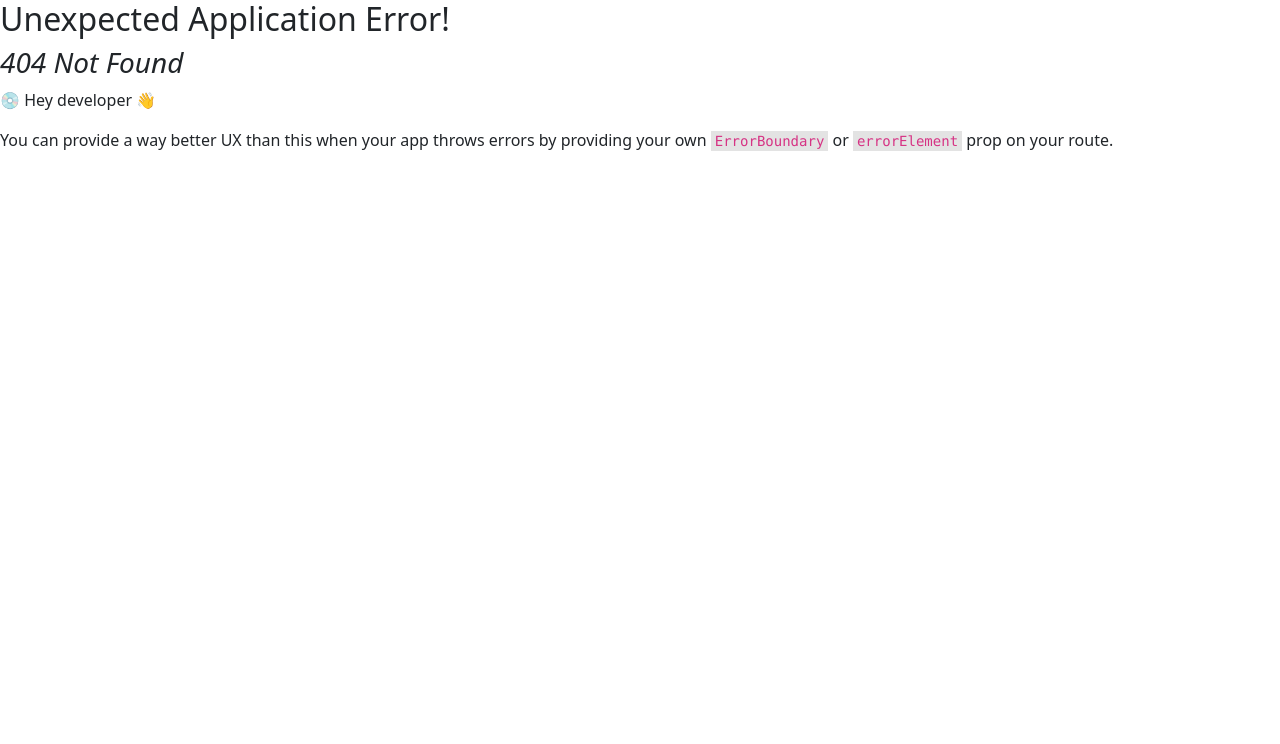
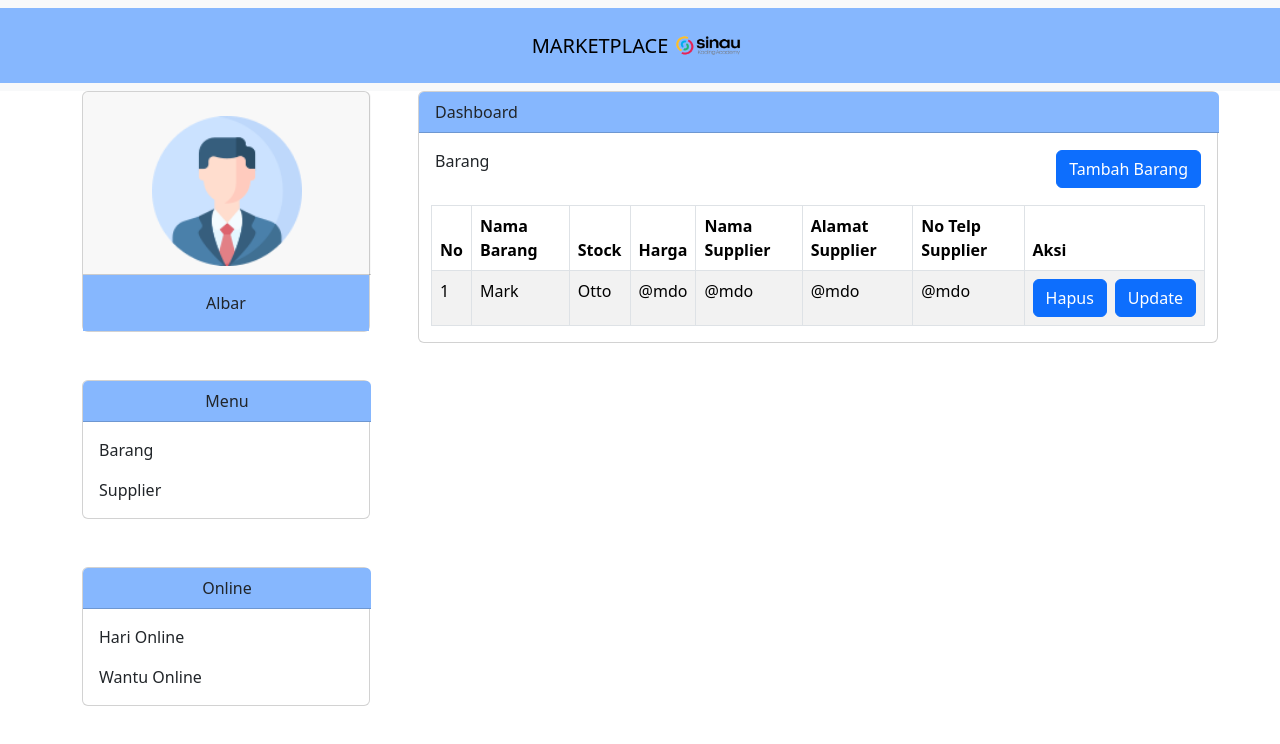
Before and after one commit to MoIkrom/sinau-app, a React (Create React App) app: page /dashboard in a window 1280 px wide. Before the commit this address had no page. Shown: the top 744 px of the page. Built offline with nearby package versions, Linux system fonts and the light colour scheme.

Commit message:
not fix add product

```diff
--- a/src/components/navbar/Navbar.js
+++ b/src/components/navbar/Navbar.js
@@ -1,17 +1,17 @@
 import React from "react";
 import "bootstrap/dist/css/bootstrap.min.css";
 import logo from "../../assets/logo.png";
-import css from "../../css/Navbar.modules.css";
+import "../../css/Navbar.css";
 
-function Navbars() {
+function Navbar() {
   return (
     <nav className="navbar bg-body-tertiary">
-      <div className={`container-fluid ${css["div-cont"]}`}>
+      <div className={"div-cont container-fluid "}>
         <p className="navbar-brand mb-0 mx-0 h1">MARKETPLACE</p>
-        <img src={logo} alt="Logo" className={`${css["logo"]}`} />
+        <img src={logo} alt="Logo" className={"logo"} />
       </div>
     </nav>
   );
 }
 
-export default Navbars;
+export default Navbar;
--- /dev/null
+++ b/src/components/table/Tables.js
@@ -0,0 +1,42 @@
+import React from "react";
+import Table from "react-bootstrap/Table";
+import Button from "react-bootstrap/Button";
+
+function Tables() {
+  return (
+    <>
+      <Table striped bordered hover>
+        <thead>
+          <tr>
+            <th>No</th>
+            <th>Nama Barang</th>
+            <th>Stock </th>
+            <th>Harga</th>
+            <th>Nama Supplier</th>
+            <th>Alamat Supplier</th>
+            <th>No Telp Supplier</th>
+            <th>Aksi</th>
+          </tr>
+        </thead>
+        <tbody>
+          <tr>
+            <td>1</td>
+            <td>Mark</td>
+            <td>Otto</td>
+            <td>@mdo</td>
+            <td>@mdo</td>
+            <td>@mdo</td>
+            <td>@mdo</td>
+            <td>
+              <div className="d-flex flex-row gap-2">
+                <Button>Hapus</Button> <Button>Update</Button>
+              </div>
+            </td>
+          </tr>
+        </tbody>
+      </Table>
+    </>
+  );
+}
+
+export default Tables;
--- /dev/null
+++ b/src/css/Dashboard.css
@@ -0,0 +1,12 @@
+.img-profile{
+    width: 150px;
+}
+.gaps{
+    gap:50px
+}
+.widths{
+    width: 50rem;
+}
+.bgColor{
+    background-color: #86b7fe;
+}
--- /dev/null
+++ b/src/css/HomePage.css
@@ -0,0 +1,4 @@
+.main{
+    display: flex;
+
+}
--- a/src/css/Login.css
+++ b/src/css/Login.css
@@ -1,22 +1,31 @@
-.div-cont {
+.div-cont-login {
   display: flex;
   flex-direction: row;
   justify-content: center !important;
+  height: 350px;
+  gap: 50px;
 }
-.title{
+.title {
   width: 500px;
 }
 
-.btn{
+.btn {
   display: flex;
   flex-direction: column;
   justify-content: center !important;
 }
 
-.enter{
+.enter {
   margin: auto;
+  background-color: #86b7fe;
+  border-color: #86b7fe;
 }
-.text{
+.enter:hover {
+  margin: auto;
+  background-color: #86b7fe;
+  border-color: #86b7fe;
+}
+.text {
   text-decoration: underline;
   color: rgb(75, 149, 235);
 }
--- /dev/null
+++ b/src/css/Navbar.css
@@ -0,0 +1,15 @@
+.container-fluid {
+  background-color: #86b7fe;
+
+}
+
+.div-cont {
+  display: flex !important ;
+  flex-direction: row;
+  justify-content:center !important ;
+}
+
+.logo {
+  width: 80px !important;
+  height: 75px !important;
+}
--- a/src/css/Navbar.modules.css
+++ /dev/null
@@ -1,11 +0,0 @@
-.div-cont {
-  display: flex;
-  flex-direction: row;
-  align-items: center;
-  justify-content: flex-start !important;
-}
-
-.logo {
-  width: 80px !important;
-  height: 75px !important;
-}
--- a/src/pages/HomePage.js
+++ b/src/pages/HomePage.js
@@ -12,13 +12,15 @@ function HomePage() {
   return (
     <>
       <Navbars />
-      <h1>Selamat Datang di Market Place Sinau Academy</h1>
-      <p>Silahkan Login untuk masuk ke akun Anda</p>
-      <Button variant="outline-success" onClick={toLogin}>
-        Success
-      </Button>
-
-      <p>Belum punya akun ? Register disini </p>
+      <div className="container">
+        <div className="d-flex flex-column align-items-center justify-content-center   ">
+          <h1 className="my-5">Selamat Datang di Market Place Sinau Academy</h1>
+          <p className="mt-5 mb-3" >Silahkan Klik Lanjutkan untuk masuk ke Aplikasi </p>
+          <Button className="my-2 w-25 align-items-center" variant="outline-success" onClick={toLogin}>
+            Lanjutkan
+          </Button>
+        </div>{" "}
+      </div>
       <Footer />
     </>
   );
--- a/src/pages/auth/login.js
+++ b/src/pages/auth/login.js
@@ -2,7 +2,7 @@ import React from "react";
 import Card from "react-bootstrap/Card";
 import logo from "../../assets/logo.png";
 import "../../css/Login.css";
-
+import Navbar from "../../components/navbar/Navbar";
 import { useNavigate } from "react-router-dom";
 import Button from "react-bootstrap/Button";
 import Form from "react-bootstrap/Form";
@@ -12,7 +12,8 @@ function Login() {
   const toRegister = () => navigate("/register");
   return (
     <>
-      <div className="div-cont">
+    <Navbar/>
+      <div className="div-cont-login mt-5">
         <img src={logo} alt="" />
         <Card className="title">
           <Card.Header className="d-flex justify-content-center ">
@@ -30,7 +31,7 @@ function Login() {
                 <Form.Control type="password" placeholder="Enter Password" />
               </Form.Group>
               <div className="btn">
-                <Button className="enter" variant="primary" type="submit">
+                <Button className="enter" type="submit">
                   Masuk
                 </Button>
                 <Form.Text className="text" onClick={toRegister}>Belum Punya Akun</Form.Text>
--- /dev/null
+++ b/src/pages/dashboard/dashboard.js
@@ -0,0 +1,78 @@
+import React from "react";
+import Button from "react-bootstrap/Button";
+import Card from "react-bootstrap/Card";
+import Navbars from "../../components/navbar/Navbar";
+import profile from "../../assets/profile.png";
+import "../../css/Dashboard.css";
+import Tables from "../../components/table/Tables";
+
+function Dashboard() {
+  return (
+    <>
+      <Navbars />
+      <div className="container d-flex flex-row gap-5">
+        <div className="d-flex flex-column gap-5">
+          <Card style={{ width: "18rem" }}>
+            <Card.Header
+              className="mx-0 d-flex justify-content-center"
+              style={{ width: "18rem" }}
+            >
+              <Card.Img
+                className="img-profile mt-3 "
+                variant="top"
+                src={profile}
+              />
+            </Card.Header>
+            <Card.Body className="d-flex justify-content-center bgColor">
+              <Card.Text>Albar </Card.Text>
+            </Card.Body>
+          </Card>
+          <Card style={{ width: "18rem" }}>
+            <Card.Header
+              className="mx-0 d-flex justify-content-center bgColor"
+              style={{ width: "18rem" }}
+            >
+              <Card.Text className="d-flex justify-content-center ">
+                Menu{" "}
+              </Card.Text>
+            </Card.Header>
+            <Card.Body>
+              <Card.Text>Barang </Card.Text>
+              <Card.Text>Supplier </Card.Text>
+            </Card.Body>
+          </Card>
+          <Card style={{ width: "18rem" }}>
+            <Card.Header
+              className="mx-0 d-flex justify-content-center bgColor"
+              style={{ width: "18rem" }}
+            >
+              <Card.Text className="d-flex justify-content-center ">
+                Online
+              </Card.Text>
+            </Card.Header>
+            <Card.Body className="d-flex flex-column justify-content-center name">
+              <Card.Text>Hari Online </Card.Text>
+              <Card.Text>Wantu Online </Card.Text>
+            </Card.Body>
+          </Card>
+        </div>
+        <div>
+          <Card className="widths">
+            <Card.Header className="mx-0 d-flex justify-content-start bgColor widths">
+              <Card.Text>Dashboard </Card.Text>
+            </Card.Header>
+            <Card.Body className="d-flex align-items-center justify-content-between">
+              <Card.Text>Barang </Card.Text>
+              <Button>Tambah Barang</Button>
+            </Card.Body>
+            <div className="container">
+              <Tables />
+            </div>
+          </Card>
+        </div>
+      </div>
+    </>
+  );
+}
+
+export default Dashboard;
--- /dev/null
+++ b/src/pages/product/newProduct.js
@@ -0,0 +1,23 @@
+import React from "react";
+import Card from "react-bootstrap/Card";
+import Button from "react-bootstrap/Button";
+
+function newProduct() {
+  return (
+    <>
+      <div className="d-flex justify-content-center align-items-center ">
+        <Card className="widths">
+          <Card.Header className="mx-0 d-flex justify-content-start bgColor widths">
+            <Card.Text>Dashboard </Card.Text>
+          </Card.Header>
+          <Card.Body className="d-flex align-items-center justify-content-between">
+            <Card.Text>Barang </Card.Text>
+            <Button>Tambah Barang</Button>
+          </Card.Body>
+        </Card>
+      </div>
+    </>
+  );
+}
+
+export default newProduct;
--- a/src/router.js
+++ b/src/router.js
@@ -2,9 +2,10 @@ import { createBrowserRouter } from "react-router-dom";
 import Home from "./pages/HomePage";
 import Login from "./pages/auth/login";
 import Register from "./pages/auth/register";
+import Dashboard from "./pages/dashboard/dashboard";
+import NewProduct from "./pages/product/newProduct";
 
 const router = createBrowserRouter([
-  // { path: "/", element: <App />, errorElement: <Error /> },
   { path: "/", element: <Home /> },
   {
     path: "/login",
@@ -22,14 +23,14 @@ const router = createBrowserRouter([
       //     </BackRoutes>
     ),
   },
-  // {
-  //   path: "/profile",
-  //   element: (
-  //     <PrivateRoutes allowedRoles={["user", "admin"]}>
-  //       <Profile />
-  //     </PrivateRoutes>
-  //   ),
-  // },
+  {
+    path: "/dashboard",
+    element: (
+      //     <PrivateRoutes allowedRoles={["user", "admin"]}>
+      <Dashboard />
+      //     </PrivateRoutes>
+    ),
+  },
   // {
   //   path: "/product",
   //   element: <Product />,
@@ -83,14 +84,14 @@ const router = createBrowserRouter([
   //     </PrivateRoutes>
   //   ),
   // },
-  // {
-  //   path: "/new-product",
-  //   element: (
+   {
+     path: "/new-product",
+     element: (
   //     <PrivateRoutes allowedRoles={["admin"]}>
-  //       <NewProduct />
+         <NewProduct />
   //     </PrivateRoutes>
-  //   ),
-  // },
+     ),
+   },
 ]);
 
 export default router;
```
Also changed, not shown: src/assets/profile.png (added).
